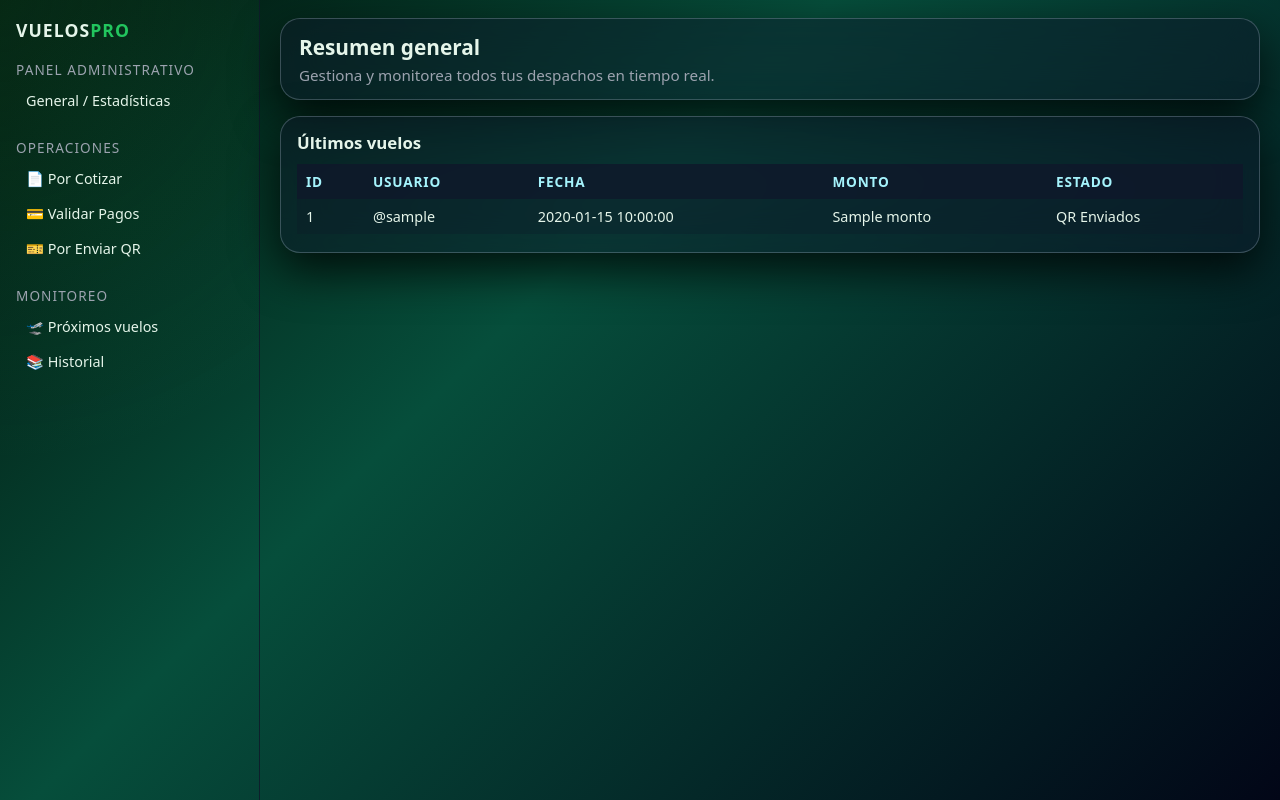
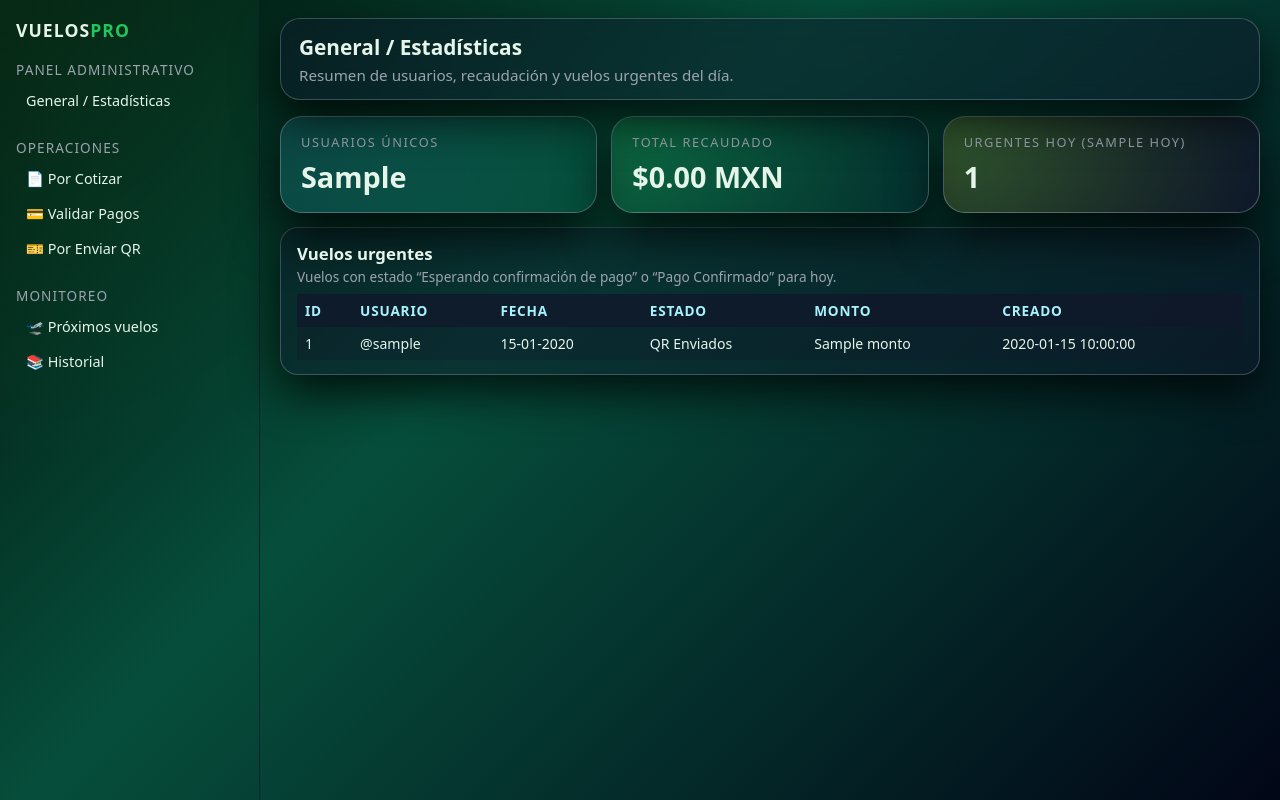
Before and after one commit to Hdpjiax/bot_tg, a Flask app: template dashboard/templates/general.html in a window 1280 px wide. Run offline with Flask 3, Linux system fonts and the light colour scheme; the template is opened without the code that fills it: most values are stand-ins (such as "Sample title", 1, 10 or a date in 2020).

Commit message:
nuevos archivos

```diff
--- a/bot.py
+++ b/bot.py
@@ -18,6 +18,10 @@ from telegram.ext import (
 
 # --- 1. SERVIDOR KEEP-ALIVE ---
 app_web = Flask('')
+app_web.secret_key = os.getenv(
+    "FLASK_SECRET_KEY",
+    "bf3145e6595577f099e00638d96e4405b24bb0cd17f6908d34b065943b97dd27"
+)
 
 @app_web.route('/')
 def home():
--- a/dashboard/requirements.txt
+++ b/dashboard/requirements.txt
@@ -3,3 +3,4 @@ supabase==2.11.0
 Flask==3.0.0
 gunicorn==23.0.0
 python-dotenv==1.0.1
+requests
--- a/dashboard/templates/static/css/style.css
+++ b/dashboard/static/css/style.css
@@ -25,7 +25,6 @@ html, body {
 }
 
 /* Layout principal */
-
 .layout {
   min-height: 100vh;
   display: grid;
@@ -34,7 +33,6 @@ html, body {
 }
 
 /* Sidebar */
-
 .sidebar {
   padding: 18px 16px;
   border-right: 1px solid rgba(15, 23, 42, 0.8);
@@ -94,7 +92,6 @@ html, body {
 }
 
 /* Contenido */
-
 .content {
   padding: 18px 20px 22px;
   display: flex;
@@ -132,8 +129,7 @@ html, body {
   margin-top: 4px;
 }
 
-/* Tarjetas y tablas */
-
+/* Tarjetas y tablas genéricas */
 .card {
   padding: 14px 16px 18px;
   animation: fade-in 0.35s ease-out;
@@ -181,7 +177,6 @@ tbody tr:hover {
 }
 
 /* Formularios inline */
-
 .inline-form {
   display: flex;
   align-items: center;
@@ -207,7 +202,6 @@ tbody tr:hover {
 }
 
 /* Botones */
-
 button {
   border: none;
   border-radius: 999px;
@@ -248,7 +242,6 @@ button:hover {
 }
 
 /* Mensajes flash */
-
 .flash-container {
   margin-bottom: 10px;
 }
@@ -271,14 +264,12 @@ button:hover {
 }
 
 /* Etiquetas pequeñas */
-
 .tag-muted {
   font-size: 0.78rem;
   color: var(--text-muted);
 }
 
 /* Animaciones */
-
 .fade-in {
   animation: fade-in 0.4s ease-out;
 }
@@ -288,8 +279,108 @@ button:hover {
   to   { opacity: 1; transform: translateY(0); }
 }
 
+/* --------- ESTILOS ESPECÍFICOS GENERAL (BANNERS + PANEL) --------- */
+
+/* Fila de banners */
+.cards-row {
+  display: flex;
+  flex-wrap: wrap;
+  gap: 14px;
+  margin-bottom: 14px;
+}
+
+/* Tarjetas verdes tipo glass */
+.info-card {
+  flex: 1 1 260px;
+  border-radius: 22px;
+  padding: 16px 20px;
+  background: radial-gradient(circle at top left,
+    rgba(34, 197, 94, 0.20),
+    rgba(15, 23, 42, 0.85));
+  border: 1px solid rgba(148, 163, 184, 0.45);
+  box-shadow: 0 22px 50px rgba(0, 0, 0, 0.8);
+}
+
+
+.info-card--blue {
+  background: radial-gradient(circle at top left,
+    rgba(56, 189, 248, 0.16),
+    rgba(6, 78, 59, 0.92));
+}
+
+.info-card--green {
+  background: radial-gradient(circle at top left,
+    rgba(34, 197, 94, 0.24),
+    rgba(4, 47, 46, 0.95));
+}
+
+.info-card--yellow {
+  background: radial-gradient(circle at top left,
+    rgba(250, 204, 21, 0.18),
+    rgba(15, 23, 42, 0.9));
+}
+.info-card__label {
+  font-size: 0.8rem;
+  text-transform: uppercase;
+  letter-spacing: 0.12em;
+  color: var(--text-muted);
+  margin-bottom: 6px;
+}
+
+.info-card__value {
+  font-size: 1.8rem;
+  font-weight: 700;
+  color: var(--text-main);
+}
+
+/* Panel de urgentes */
+.panel {
+  border-radius: 18px;
+  background: var(--glass-bg);
+  border: 1px solid var(--glass-border);
+  box-shadow: var(--glass-shadow);
+  padding: 14px 16px;
+}
+
+.panel__header {
+  display: flex;
+  justify-content: space-between;
+  align-items: center;
+  margin-bottom: 8px;
+}
+
+.panel__title {
+  font-size: 1.05rem;
+  margin: 0;
+}
+
+.panel__subtitle {
+  font-size: 0.85rem;
+  color: var(--text-muted);
+  margin-top: 2px;
+}
+
+.panel__empty {
+  padding: 10px 12px;
+  border-radius: 12px;
+  background: var(--accent-soft);
+  color: var(--text-main);
+  font-size: 0.9rem;
+}
+
+/* Tabla compacta para el panel */
+.table--compact {
+  width: 100%;
+  border-collapse: collapse;
+  font-size: 0.88rem;
+}
+
+.table--compact th,
+.table--compact td {
+  padding: 7px 8px;
+}
+
 /* Responsivo básico */
-
 @media (max-width: 900px) {
   .layout {
     grid-template-columns: 1fr;
--- a/dashboard/templates/general.html
+++ b/dashboard/templates/general.html
@@ -1,36 +1,69 @@
 {% extends "base.html" %}
 
-{% block titulo %}Resumen general{% endblock %}
-{% block subtitulo %}Gestiona y monitorea todos tus despachos en tiempo real.{% endblock %}
+{% block titulo %}General / Estadísticas{% endblock %}
+{% block subtitulo %}Resumen de usuarios, recaudación y vuelos urgentes del día.{% endblock %}
 
 {% block contenido %}
-<div class="card glass">
-  <h2>Últimos vuelos</h2>
-  {% if vuelos %}
-    <table>
+<div class="cards-row">
+  <div class="info-card info-card--blue">
+    <div class="info-card__label">Usuarios únicos</div>
+    <div class="info-card__value">{{ usuarios_unicos }}</div>
+  </div>
+
+  <div class="info-card info-card--green">
+    <div class="info-card__label">Total recaudado</div>
+    <div class="info-card__value">
+      ${{ '%.2f'|format(total_recaudado) }} MXN
+    </div>
+  </div>
+
+  <div class="info-card info-card--yellow">
+    <div class="info-card__label">Urgentes hoy ({{ hoy }})</div>
+    <div class="info-card__value">{{ urgentes|length }}</div>
+  </div>
+</div>
+
+<div class="panel">
+  <div class="panel__header">
+    <div>
+      <h2 class="panel__title">Vuelos urgentes</h2>
+      <p class="panel__subtitle">
+        Vuelos con estado “Esperando confirmación de pago” o “Pago Confirmado” para hoy.
+      </p>
+    </div>
+  </div>
+
+  {% if urgentes %}
+  <table class="table table--compact">
     <thead>
       <tr>
         <th>ID</th>
         <th>Usuario</th>
         <th>Fecha</th>
+        <th>Estado</th>
         <th>Monto</th>
-          <th>Estado</th>
+        <th>Creado</th>
       </tr>
     </thead>
     <tbody>
-        {% for v in vuelos %}
+      {% for v in urgentes %}
       <tr>
         <td>{{ v.id }}</td>
         <td>@{{ v.username }}</td>
-          <td>{{ v.fecha or "-" }}</td>
-          <td>{{ v.monto or "-" }}</td>
+        <td>
+        {{ v.fecha[:10].split('-')[2] }}-{{ v.fecha[:10].split('-')[1] }}-{{ v.fecha[:10].split('-')[0] }}
+        </td>
         <td>{{ v.estado }}</td>
+        <td>{{ v.monto or '-' }}</td>
+        <td>{{ v.created_at }}</td>
       </tr>
       {% endfor %}
     </tbody>
   </table>
   {% else %}
-    <p>No hay registros aún.</p>
+  <div class="panel__empty">
+    No hay vuelos urgentes para hoy.
+  </div>
   {% endif %}
 </div>
 {% endblock %}
```
Also changed, not shown: dashboard/app_dashboard.py (+99 -35 lines), dashboard/templates/base.html (+13 -6 lines). Lines whose indentation alone changed are shown as unchanged.
